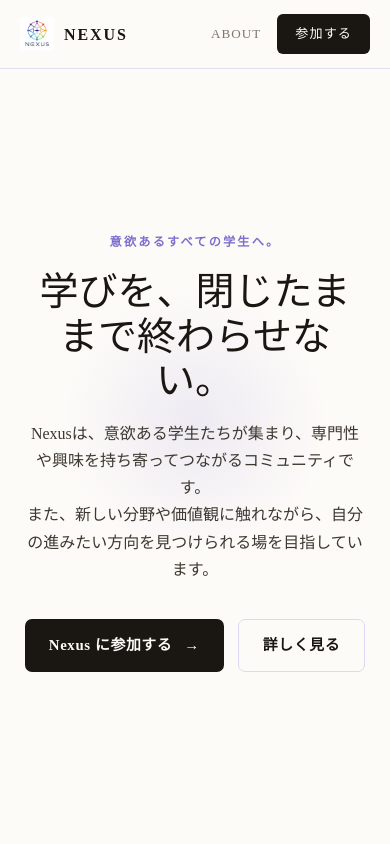
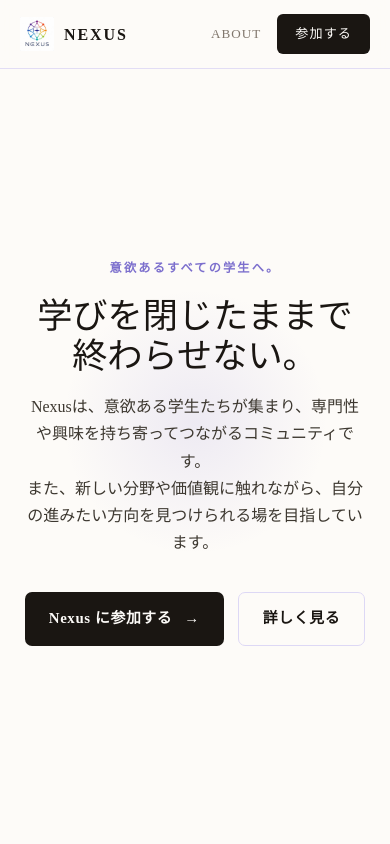
Before and after one commit to Kojki/nexus-website, a Next.js app: page / in a window 390 px wide. Shown: the top 844 px of the page. Built offline with nearby package versions, Linux system fonts and the light colour scheme.

Commit message:
Update hero section heading for improved clarity and responsive design

```diff
--- a/app/page.tsx
+++ b/app/page.tsx
@@ -66,8 +66,8 @@
         <div className="hero-content animate-slide-up">
           <p className="eyebrow">意欲あるすべての学生へ。</p>
 
-          <h1>
-            学びを、閉じたままで終わらせない。
+          <h1 style={{ fontSize: "clamp(2.2rem, 5.5vw, 4.2rem)" }}>
+            学びを閉じたままで終わらせない。
           </h1>
 
           <p className="hero-copy">
```
